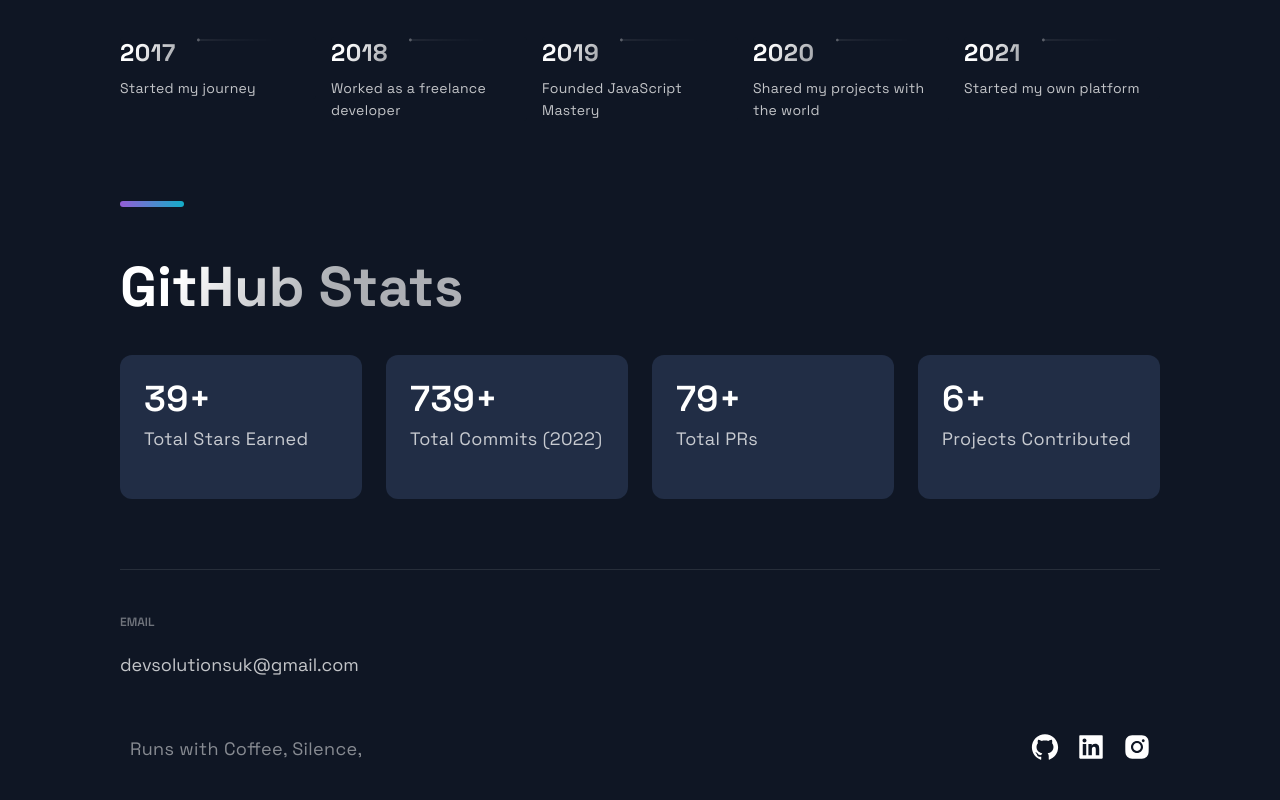
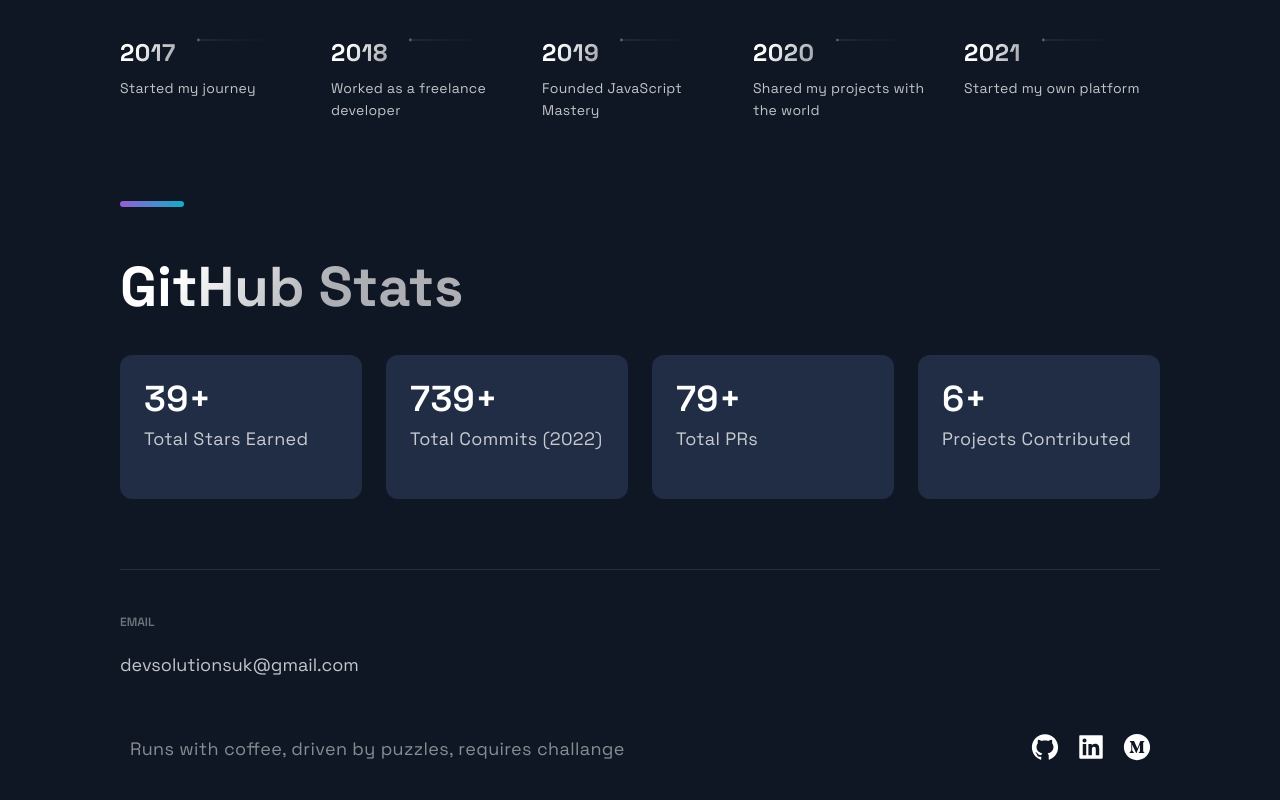
Before and after one commit to Cetins/portolio-nextjs, a Next.js app: page / in a window 1280 px wide. Shown: the part 3301-4101 px from the top of the page. Built offline with nearby package versions, Linux system fonts and the light colour scheme.

Commit message:
insta social link replaced with medium blog link

```diff
--- a/src/components/Footer/Footer.js
+++ b/src/components/Footer/Footer.js
@@ -1,5 +1,5 @@
 import React from 'react';
-import { AiFillGithub, AiFillInstagram, AiFillLinkedin } from 'react-icons/ai';
+import { AiFillGithub, AiFillMediumCircle, AiFillLinkedin } from 'react-icons/ai';
 
 import { SocialIcons } from '../Header/HeaderStyles';
 import { CompanyContainer, FooterWrapper, LinkColumn, LinkItem, LinkList, LinkTitle, Slogan, SocialContainer, SocialIconsContainer } from './FooterStyles';
@@ -19,17 +19,17 @@ const Footer = () => {
       </LinkList>
       <SocialIconsContainer>
         <CompanyContainer>
-          <Slogan>Runs with Coffee, Silence, </Slogan>
+          <Slogan>Runs with coffee, driven by puzzles, requires challange</Slogan>
         </CompanyContainer>
         <SocialContainer>
-          <SocialIcons href='https://github.com'>
+          <SocialIcons href='https://github.com/Cetins'>
             <AiFillGithub size="3rem"/>
           </SocialIcons>
-          <SocialIcons href='https://linkedin.com'>
+          <SocialIcons href='https://linkedin.com/in/cetins'>
             <AiFillLinkedin size="3rem"/>
           </SocialIcons>
-          <SocialIcons href='https://instagram.com'>
-            <AiFillInstagram size="3rem"/>
+          <SocialIcons href='https://medium.com/@cetins'>
+            <AiFillMediumCircle size="3rem"/>
           </SocialIcons>
         </SocialContainer>
       </SocialIconsContainer>
```
